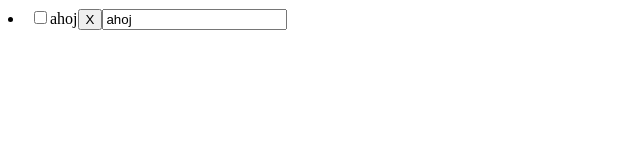
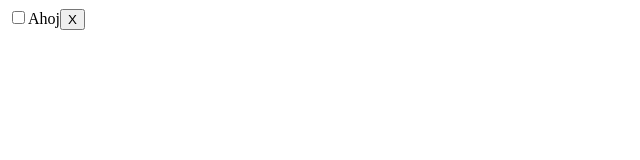
Before and after one commit to PanJarda/TodoMVC, a plain HTML site: page index.html in a window 1280 px wide. Shown: the whole page, without its empty margins (0-640 px from the left). Drawn offline with Linux system fonts and the light colour scheme.

Commit message:
Thin wrapper around DOM

```diff
--- /dev/null
+++ b/Tags.js
@@ -0,0 +1,76 @@
+class Tag
+{
+	constructor(tag, text, attr) {
+		this.tag = document.createElement(tag)
+
+		if (!text)
+			return this
+
+		if (typeof text == 'string')
+			this.tag.innerText = text
+		else
+			attr = text
+
+		for (var key in attr)
+			this.tag.setAttribute(key, attr[key])
+	}
+
+	append(child) {
+		this.tag.appendChild(child.tag)
+		return this
+	}
+
+	addClass(className) {
+		this.tag.classList.add(className)
+	}
+
+	removeClass(className) {
+		this.tag.classList.remove(className)
+	}
+}
+
+class Div extends Tag
+{
+	constructor(text, attr) {
+	 	super('div', text, attr)
+	}
+}
+
+class Button extends Tag
+{
+	constructor(text, attr) {
+	 	super('button', text, attr)
+	}
+}
+
+class Ul extends Tag
+{
+	constructor(text, attr) {
+		super('Ul', text, attr)
+	}
+}
+
+class Li extends Tag
+{
+	constructor(text, attr) {
+		super('li', text, attr)
+	}
+}
+
+class Label extends Tag
+{
+	constructor(text, attr) {
+		super('label', text, attr)
+	}
+}
+
+class CheckBox extends Tag
+{
+	constructor(attr) {
+		if (attr)
+			attr.type = 'checkbox'
+		else
+			attr = {type: 'checkbox'}
+		super('input', attr)
+	}
+}
--- a/index.html
+++ b/index.html
@@ -8,6 +8,7 @@
 		<script type="text/javascript" src="helpers.js"></script>
 		<script type="text/javascript" src="Task.js"></script>
 		<script type="text/javascript" src="Todo.js"></script>
+		<script type="text/javascript" src="Tags.js"></script>
 		<script type="text/javascript" src="main.js"></script>
 	</head>
 	<body onload="main(document.body)">
--- a/main.js
+++ b/main.js
@@ -1,6 +1,12 @@
 function main(body) {
-	var todo = new Todo()
-	var task = new Task('ahoj')
-	task.render(body, body.firstChild)
-	task.rename('fsfs')
+	var div      = new Div({class: 'ahoj'})
+	var button   = new Button(' X ')
+	var checkbox = new CheckBox()
+	var label    = new Label('Ahoj')
+
+	div.append(checkbox)
+	   .append(label)
+	   .append(button)
+
+	body.appendChild(div.tag)
 }
```
Also changed, not shown: LinkedList.js (added, +17 -0 lines), templateSystem.js (added, +17 -0 lines).
